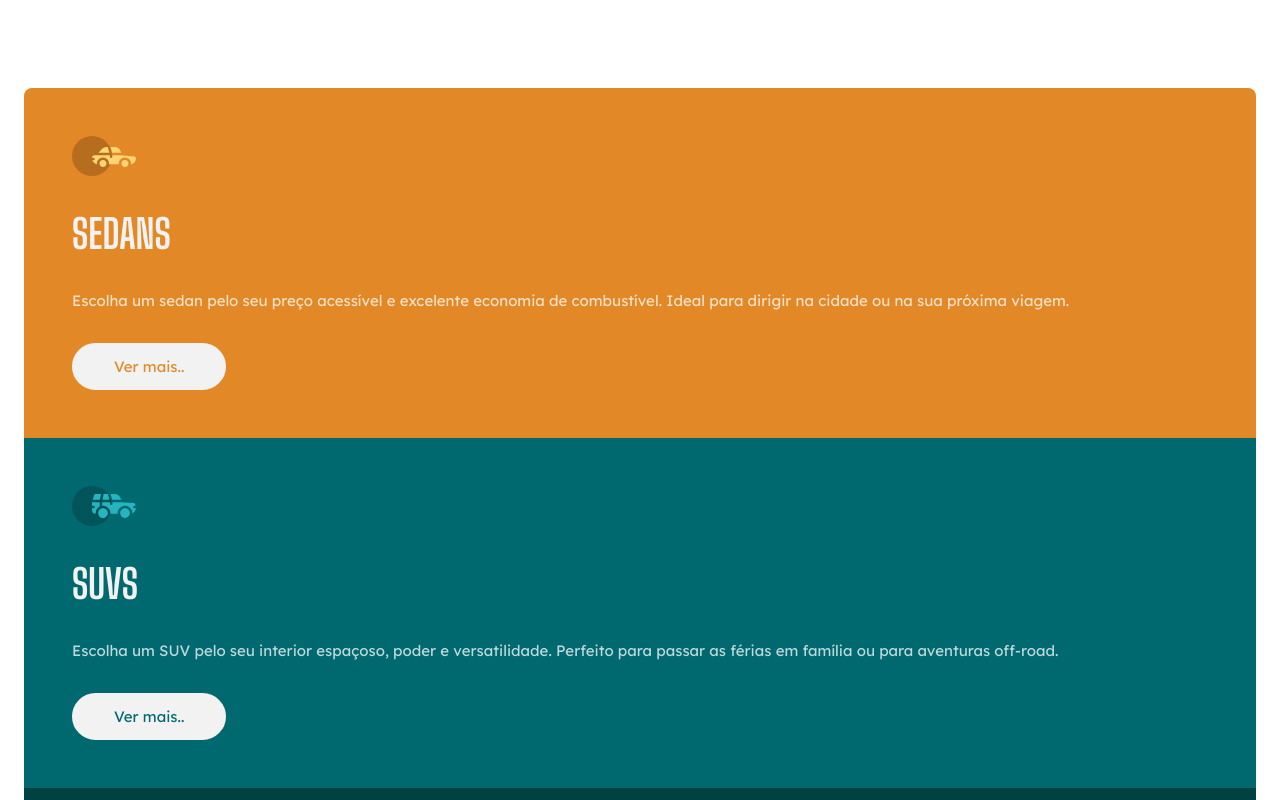
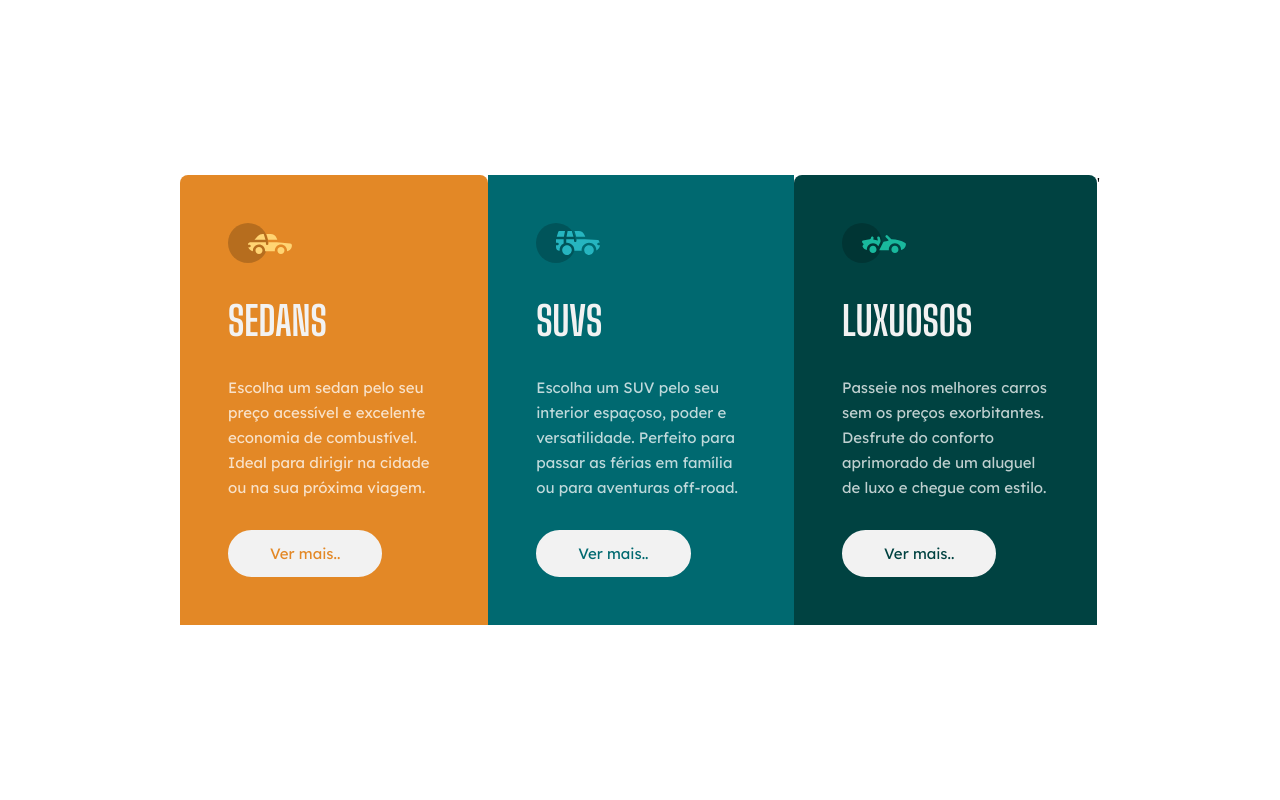
Before and after one commit to anajuh01/carros, a plain HTML site: page index.html in a window 1280 px wide. Shown: the top 800 px of the page. Drawn offline with Linux system fonts and the light colour scheme.

Commit message:
responsividade completa

```diff
--- a/index.html
+++ b/index.html
@@ -11,6 +11,7 @@
     <title>Carros</title>
 </head>
 <body>
+    <main>
     <section class="sedans">
         <img src="./imagens/imagens/icon-sedans.svg"alt="Carro sedan">
         <h2>Sedans</h2>
@@ -32,7 +33,7 @@
             Passeie nos melhores carros sem os preços exorbitantes. Desfrute do conforto aprimorado de um aluguel de luxo e chegue com estilo.</p>
         <a href="https://www.webmotors.com.br/carros-de-luxo" target="_blank">Ver mais..</a>
 
-    </section>
-
+    </section>'
+    </main>
 </body>
 </html>
--- a/style.css
+++ b/style.css
@@ -58,6 +58,7 @@ a{
 
  .luxuosos{
     background: var(--dark-cyan);
+    border-radius: 0 0 8px 8px;
  }
 
 .sedans a{
@@ -68,5 +69,33 @@ a{
 }
 .luxuosos a{
     color: var(--dark-cyan);
-    border-radius: 0 0 8px 8px;
 }
+
+@media(min-width: 920px) {
+    body{
+        height: 100vh;
+        display: flex;
+        justify-content: center;
+        align-items:center;
+
+    }
+    main {
+        display: flex;
+        max-width: 57.5rem;
+    }
+    p{
+        margin-bottom: 5.25 ;
+    }
+    a:hover {
+        background: transparent;
+        color: var(--gray);
+    }
+
+    .sedans{
+        border-radius: 8px 8px 0 0;
+
+    }
+    .luxuosos{
+        border-radius: 8px 8px 0 0;
+    }
+}
```
